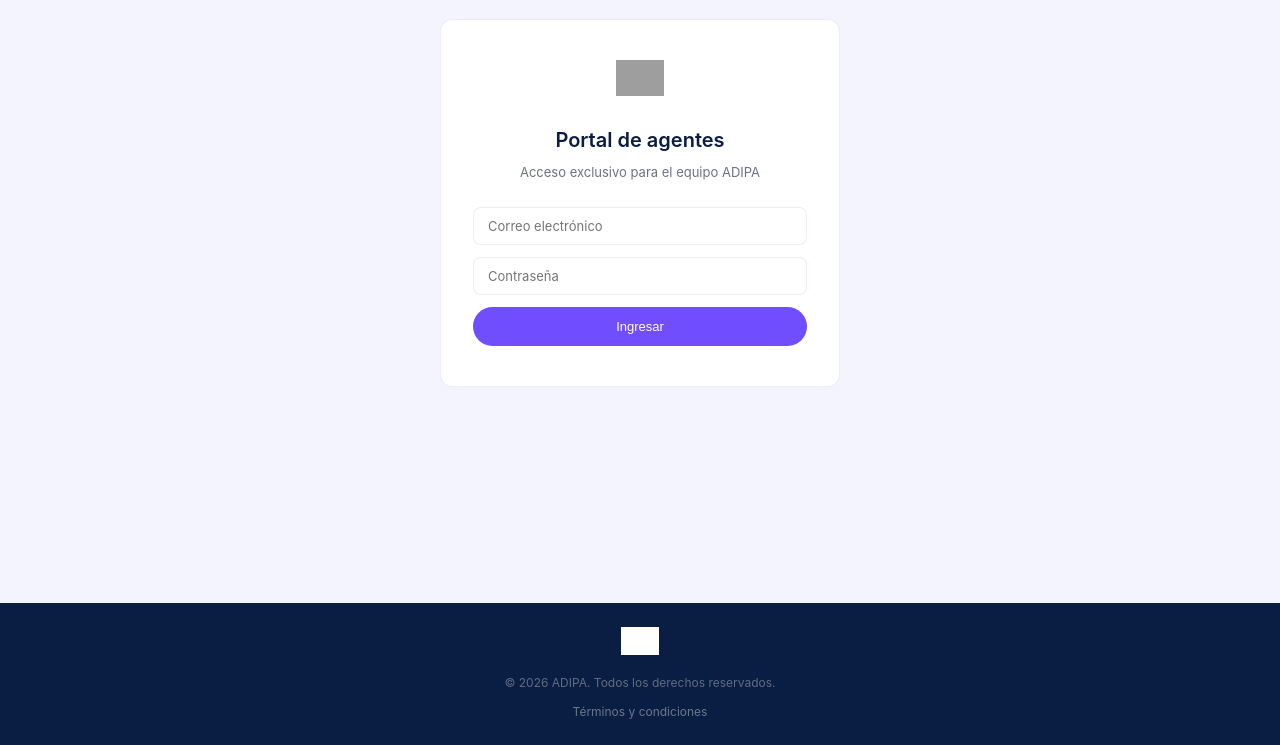
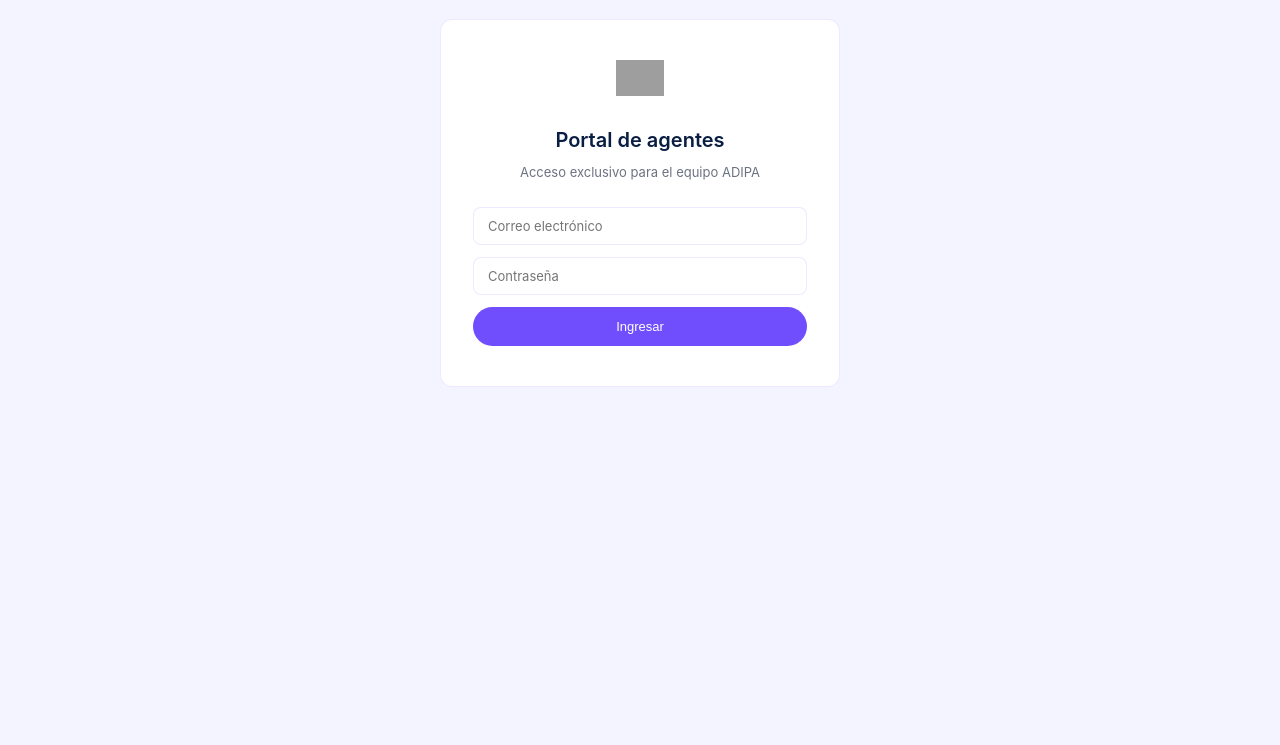
Before and after one commit to OperacionesAdipa/Centro-de-ayuda, a Next.js app: page /acceso in a window 1280 px wide. Shown: the part 197-942 px from the top of the page. After the commit the page ends 800 px from the top, so only its background shows below. Built offline with nearby package versions, Linux system fonts and the light colour scheme; grey boxes are pictures that could not be loaded.

Commit message:
Update layout.tsx

```diff
--- a/src/app/layout.tsx
+++ b/src/app/layout.tsx
@@ -1,7 +1,7 @@
 import type { Metadata } from 'next'
 import './globals.css'
 import { ConditionalNav } from '@/components/ConditionalNav'
-import { Footer } from '@/components/Footer'
+import { ConditionalFooter } from '@/components/ConditionalFooter'
 
 export const metadata: Metadata = {
   title: 'Centro de Ayuda ADIPA',
@@ -14,7 +14,7 @@ export default function RootLayout({ children }: { children: React.ReactNode })
       <body>
         <ConditionalNav />
         {children}
-        <Footer />
+        <ConditionalFooter />
       </body>
     </html>
   )
```
